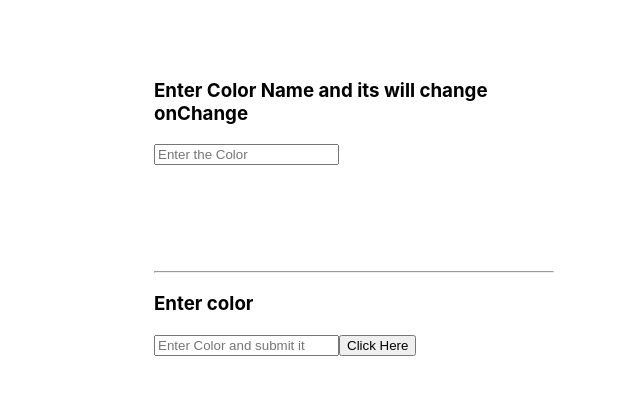
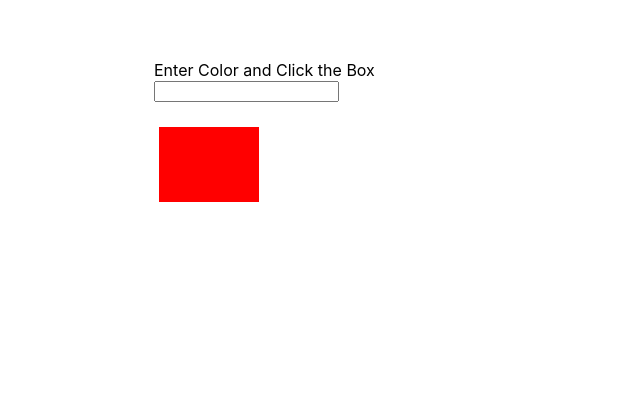
Before and after one commit to suhailroshan/ReactCourse, a React (Create React App) app in the folder myreact/: page / in a window 1280 px wide. Shown: the top 394 px of the page, without its empty margins (356-996 px from the left). Built offline with nearby package versions, Linux system fonts and the light colour scheme.

Commit message:
2nd Assignment

```diff
--- a/myreact/src/App.js
+++ b/myreact/src/App.js
@@ -1,5 +1,6 @@
 import FirstPage from "./Components/FirstAssignment";
 import StateVariables from "./Components/Assignmentone";
+import Lifecycle from "./Components/Lifecycle";
 
 function App() {
   return (
@@ -14,7 +15,7 @@ function App() {
         textAlign:"left"
       }}
     >
-      <StateVariables />
+      <Lifecycle />
     </div>
   );
 }
--- /dev/null
+++ b/myreact/src/Components/Lifecycle.js
@@ -0,0 +1,56 @@
+import React from "react";
+
+
+export default class Lifecycle extends React.Component {
+
+    constructor(props) {
+        super(props);
+        this.state = {
+            Color1: "red",
+            Color2: "green",
+            Color3: "blue",
+            colorValue: "",
+            isActive: true,
+            endDate: null
+        }
+    }
+
+    componentDidMount() {
+        console.log("from component did Mount");
+    }
+
+    componentDidUpdate() {
+        console.log("from component did update");
+    }
+
+    handleInput = (e) => {
+        this.setState({
+            colorValue: e.target.value,
+            isActive: !this.state.isActive
+        });
+    }
+
+    clickDivOne = () => {
+        this.setState({
+            Color1: (this.state.colorValue !== "" ? this.state.colorValue : this.state.Color1)
+        });
+    }
+
+    render() {
+        return (
+            <div>
+                <div>
+                    <label>Enter Color and Click the Box</label> <input type="text" onChange={this.handleInput} /><br /><br />
+                </div>
+                <div style={{ display: "flex" }}>
+                    <div onClick={this.clickDivOne} style={{ backgroundColor: this.state.Color1, width: 100, height: 75, margin: 5 }}></div>
+                </div>
+            </div>
+        )
+    }
+    componentWillUnmount() {
+        var endaDate = new Date();
+        var diff = (endaDate - this.props.setStartDate) / 1000;
+        console.log("from component will unmount, Duration=" + diff);
+    }
+}
```
